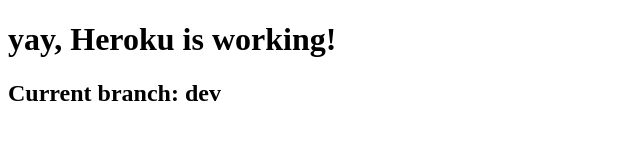
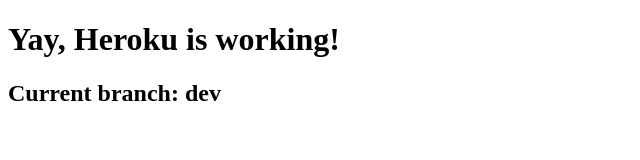
Before and after one commit to LucasCarlssonn/lab4backend, a website: page public/index.html in a window 1280 px wide. Shown: the whole page, without its empty margins (0-640 px from the left). Drawn offline with Linux system fonts and the light colour scheme.

Commit message:
Changed text in html

```diff
--- a/public/index.html
+++ b/public/index.html
@@ -7,7 +7,7 @@
     <title>lab4backend</title>
 </head>
 <body>
-    <h1>yay, Heroku is working!</h1>
+    <h1>Yay, Heroku is working!</h1>
     <h2>Current branch: dev</h2>
 </body>
 </html>
```
